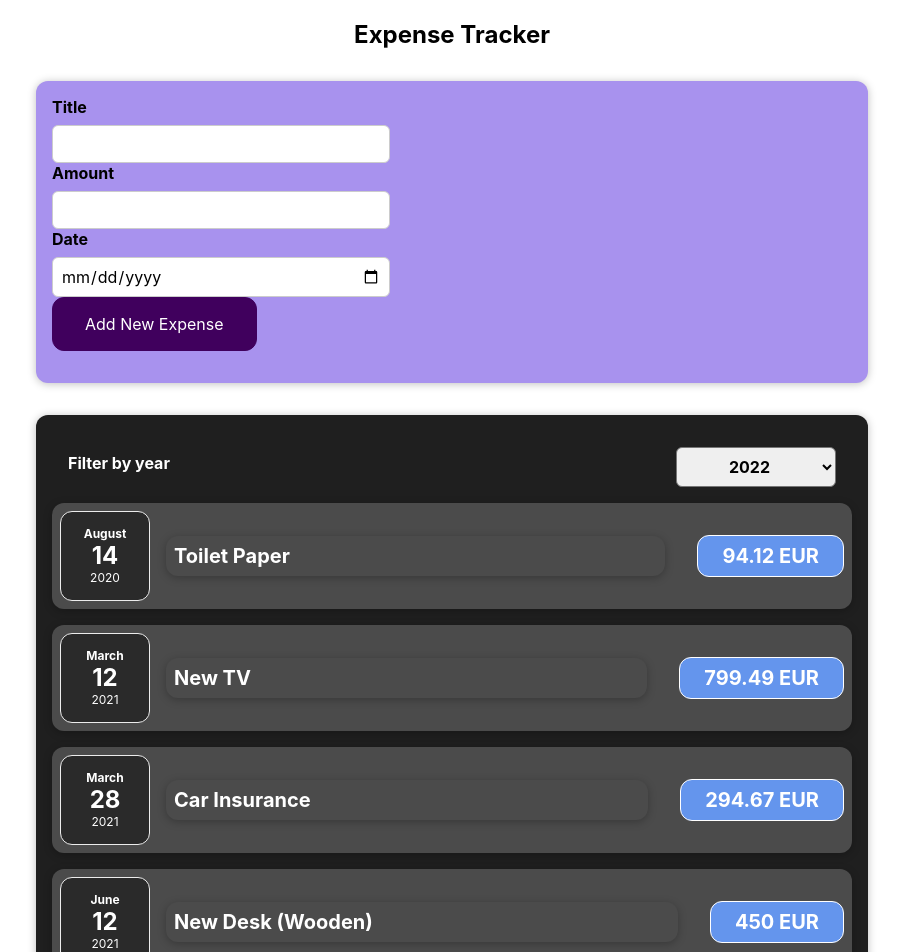
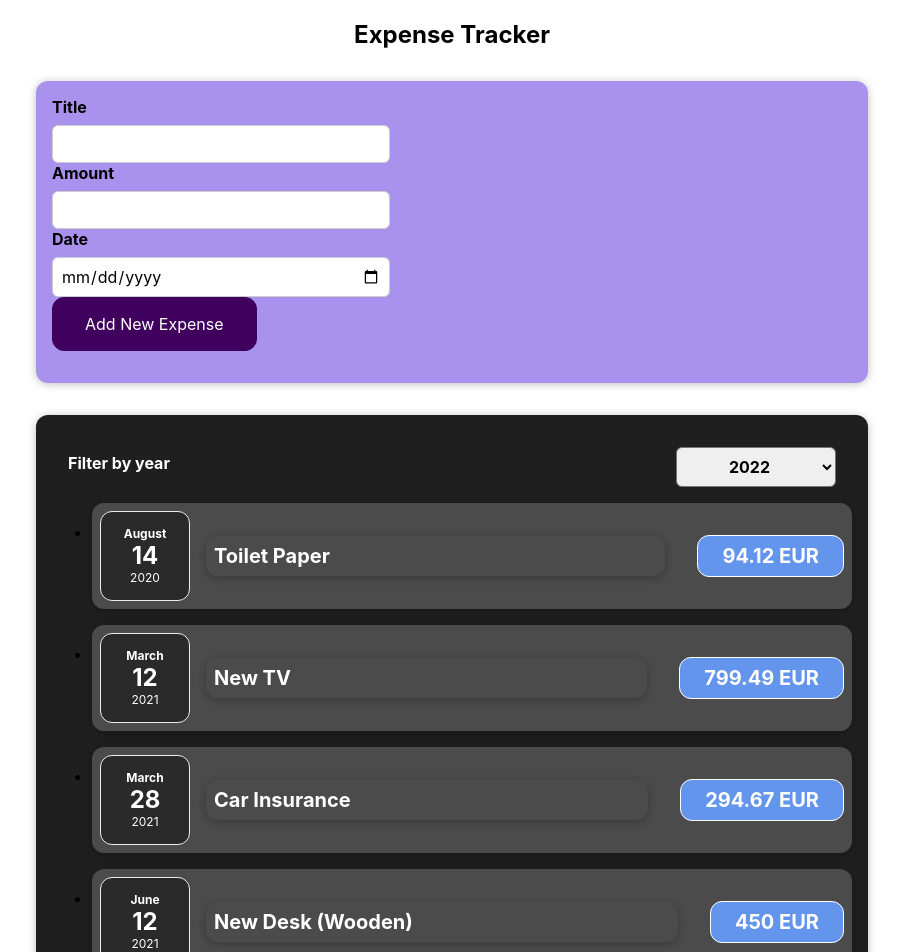
Before and after one commit to RadwaSaleh/expense-tracker, a React (Create React App) app: page / in a window 1280 px wide. Shown: the top 952 px of the page, without its empty margins (188-1091 px from the left). Built offline with nearby package versions, Linux system fonts and the light colour scheme.

Commit message:
Showing each expense item in a ul/li instead of div element

```diff
--- a/src/components/ExpenseItem.js
+++ b/src/components/ExpenseItem.js
@@ -1,4 +1,3 @@
-import React, {useState} from "react";
 import './ExpenseItem.css';
 import ExpenseDate from './ExpenseDate';
 
--- a/src/components/Expenses.js
+++ b/src/components/Expenses.js
@@ -12,7 +12,13 @@ function Expenses(props){
     return(
         <div className="expenses">
             <ExpensesFilter selectedOption={expensesYear} onSelectExpensesYear={selectExpensesYearHandler}/>
-            {props.items.map((item) => <ExpenseItem title={item.title} amount={item.amount} date={item.date}/>)}
+            <ul>
+                {props.items.map((item) =>
+                    <li>
+                        <ExpenseItem key={item.id} title={item.title} amount={item.amount} date={item.date}/>
+                    </li>
+                )}
+            </ul>
         </div>
     );
 }
```
